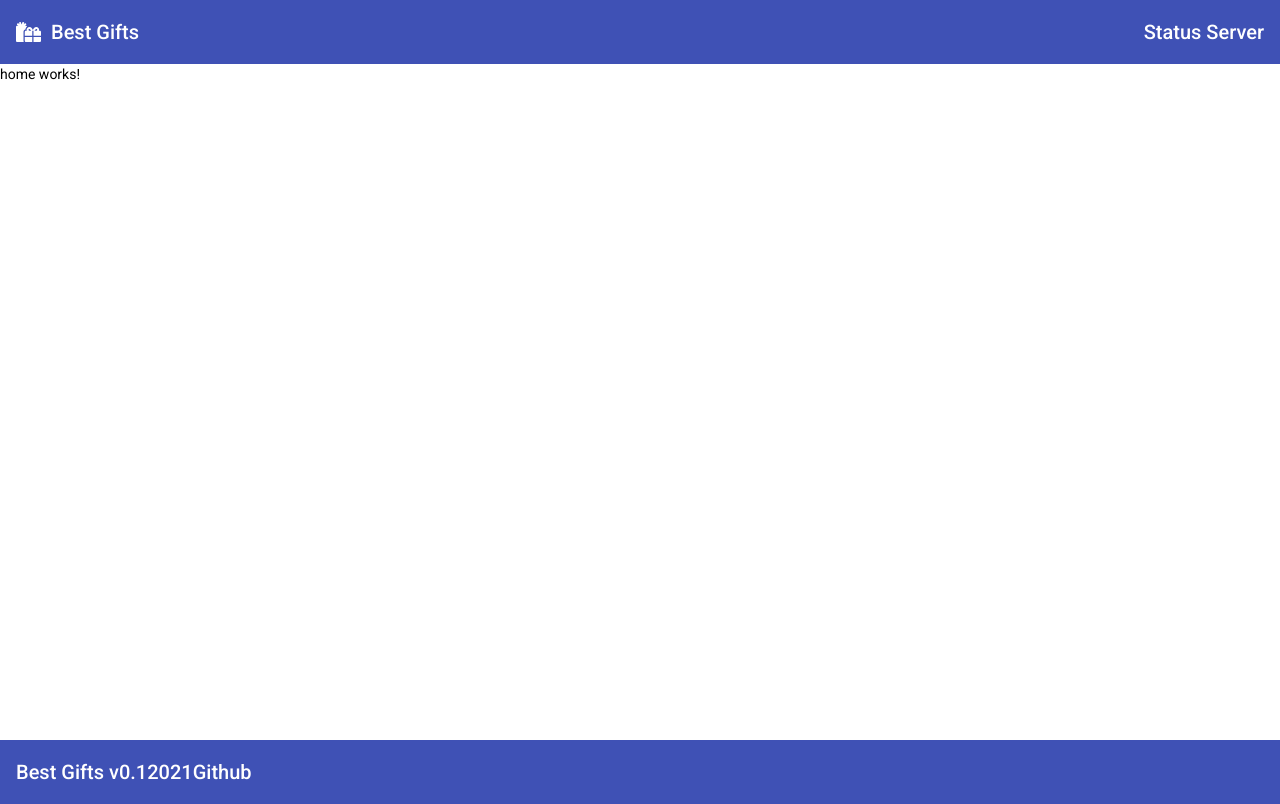
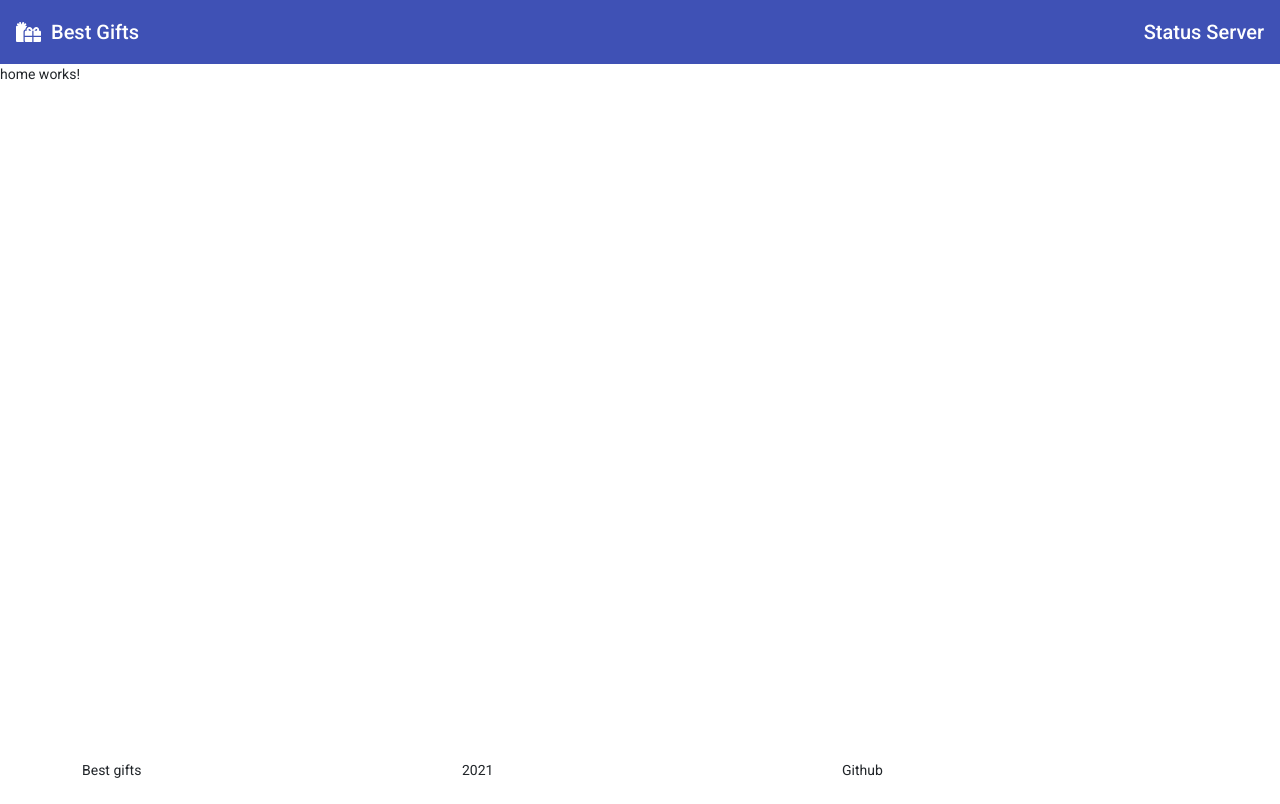
Before and after one commit to owik100/best-gifts, an Angular app: page /home in a window 1280 px wide. Built offline with nearby package versions, Linux system fonts and the light colour scheme.

Commit message:
Added bootstrap

```diff
--- a/angular.json
+++ b/angular.json
@@ -29,9 +29,12 @@
             ],
             "styles": [
               "./node_modules/@angular/material/prebuilt-themes/indigo-pink.css",
+              "node_modules/bootstrap/scss/bootstrap.scss",
               "src/styles.scss"
             ],
-            "scripts": []
+            "scripts": ["node_modules/jquery/dist/jquery.slim.js",
+              "node_modules/popper.js/dist/umd/popper.js",
+              "node_modules/bootstrap/dist/js/bootstrap.js"]
           },
           "configurations": {
             "production": {
--- a/package.json
+++ b/package.json
@@ -26,6 +26,9 @@
     "@fortawesome/free-brands-svg-icons": "^5.15.3",
     "@fortawesome/free-regular-svg-icons": "^5.15.3",
     "@fortawesome/free-solid-svg-icons": "^5.15.3",
+    "bootstrap": "^5.1.3",
+    "jquery": "^3.6.0",
+    "popper.js": "^1.16.1",
     "rxjs": "~6.6.0",
     "tslib": "^2.0.0",
     "zone.js": "~0.11.3"
--- a/src/app/footer/footer.component.html
+++ b/src/app/footer/footer.component.html
@@ -1,10 +1,10 @@
 <footer>
-  <mat-toolbar color="primary">
-      <div class="footerDiv">
-        <div>Best Gifts v0.1</div>
-        <div>2021</div>
-        <div>Github</div>
-      </div>
 
-  </mat-toolbar>
+  <div class="container">
+    <div class="row">
+        <div class="col">Best gifts</div>
+      <div class="col">2021</div>
+      <div class="col">Github</div>
+    </div>
+  </div>
 </footer>
```
Also changed, not shown: 1 other file (tests, documents, lock files or other folders).
